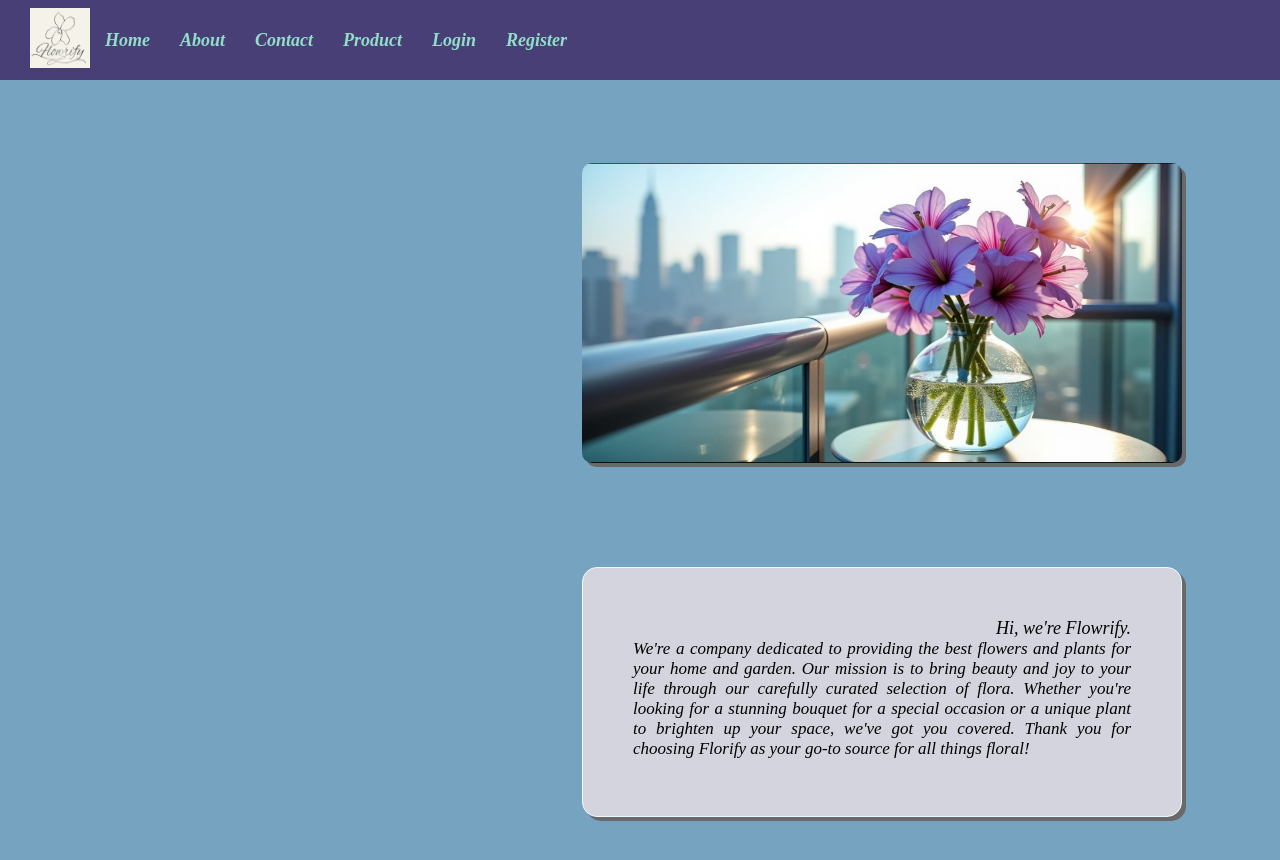
After one commit to rakita-08/WebTech, a PHP site: page /about.html in a window 1280 px wide. The commit adds this page. Shown: the top 860 px of the page. Run offline with PHP 8.4, Linux system fonts and the light colour scheme.

Commit message:
about added

```diff
--- /dev/null
+++ b/My_Store/about.html
@@ -0,0 +1,35 @@
+<!DOCTYPE html>
+<html>
+    <head>
+        <title>Mystore: Homepage</title>
+        <link rel="stylesheet" href="style.css">
+    </head>
+    <body>
+        <div id="nav_bar">
+            <div id="logo">
+                <img src="logo.png">
+            </div>
+            <div id="nav">
+                <a href="index.html">Home</a>
+                <a href="about.html">About</a>
+                <a href="contact.html">Contact</a>
+                <a href="product.html">Product</a>
+            </div>
+            <div id="login_register">
+                <a href="login.html">Login</a>
+                <a href="register.html">Register</a>
+            </div>
+            <div class="about">
+                <img src="about_banner.png" alt="about_banner" class="about_banner">
+                <div class="about_container">
+                    <a>Hi, we're Flowrify.</a>
+                    <p class="about_description">
+                        <a>We're a company dedicated to providing the best flowers and plants for your home and garden.
+                        Our mission is to bring beauty and joy to your life through our carefully curated selection of flora.
+                        Whether you're looking for a stunning bouquet for a special occasion or a unique plant to brighten up your space, we've got you covered.
+                        Thank you for choosing Florify as your go-to source for all things floral!</a>
+                    </p>
+                </div>
+            </div>
+    </body>
+</html>
--- a/My_Store/style.css
+++ b/My_Store/style.css
@@ -110,7 +110,7 @@ h1{
     width:140px;
     margin-top: 10px;
     border-radius:10px;
-     box-shadow: 4px 4px dimgray;
+    box-shadow: 4px 4px dimgray;
 }
 .product_description{
     font-size: 14px;
@@ -142,3 +142,35 @@ h1{
     height: 30px;
     width: 30px;
 }
+.about_container{
+    width: 600px;
+    height: 250px;
+    padding: 50px;
+    border:1px solid aliceblue;
+    border-radius: 15px;
+    box-shadow: 4px 4px dimgray;
+    margin-top: 100px;
+    background-color: rgb(212, 212, 222);
+    display: inline-block;
+    margin-right: 90px;
+    font-size: large;
+    text-align: right;
+}
+.about_description{
+    display: inline-block;
+    font-size: 17px;
+    text-align: justify;
+}
+.about_container a:hover,
+.about_description a:hover {
+    color: cornflowerblue;
+}
+.about img{
+    width: 600px;
+    height: 300px;
+    margin-top: 900px;
+    border-radius:10px;
+    box-shadow: 4px 4px dimgray;
+    display: inline-block;
+    margin-right: 50px;
+}
```
Also changed, not shown: My_Store/about_banner.png (added).
